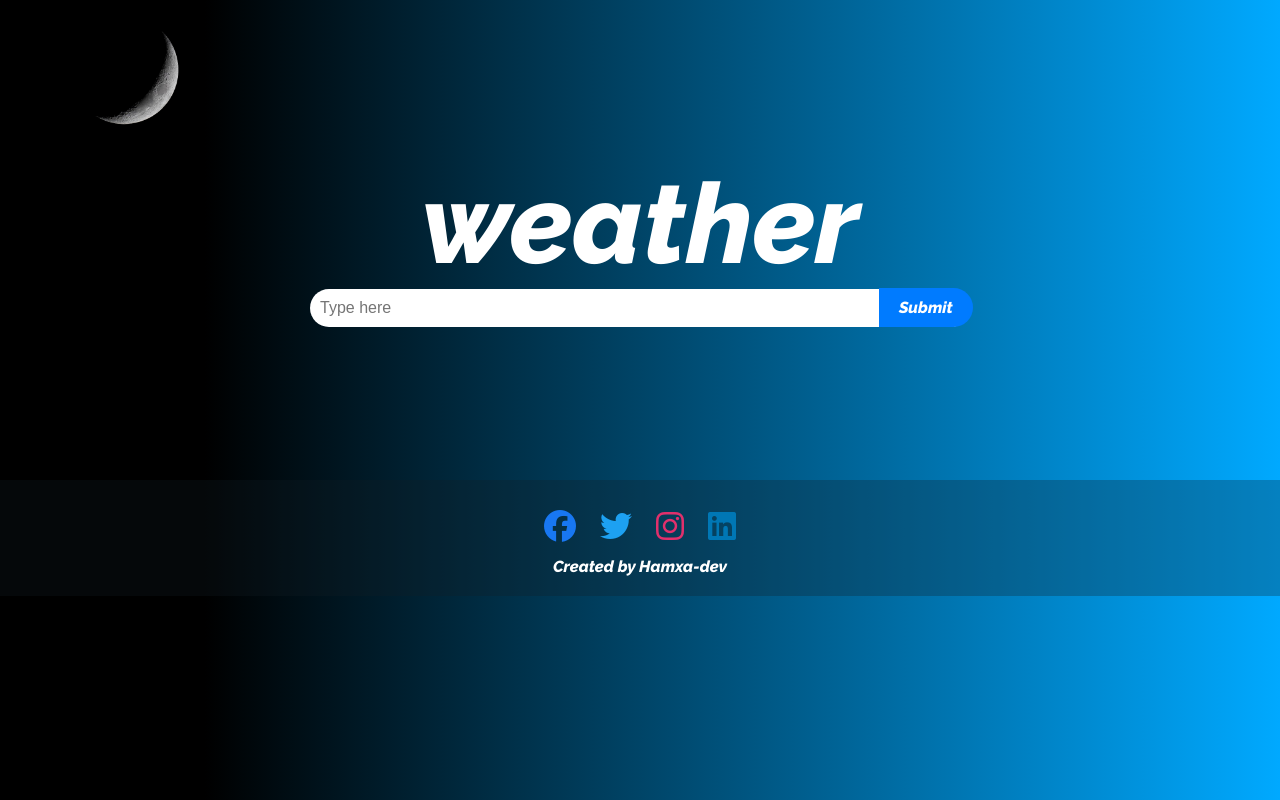
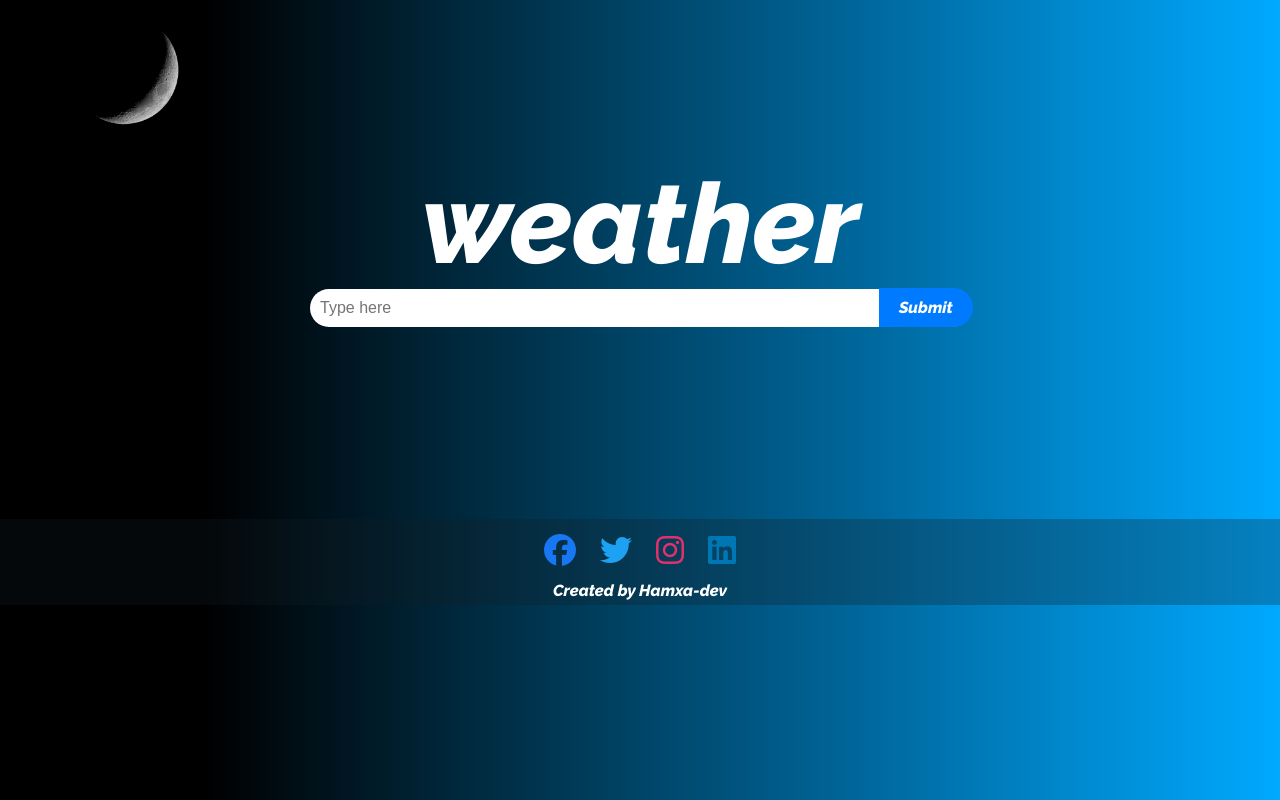
Before and after one commit to AmeerHamzaRafiq/weather-app, a plain HTML site: page index.html in a window 1280 px wide. Drawn offline with nearby package versions, Linux system fonts and the light colour scheme.

Commit message:
Updated styles and HTML

```diff
--- a/style.css
+++ b/style.css
@@ -124,11 +124,11 @@ body {
 
 .footer {
   justify-content: space-evenly;
-  margin-top: 12%;
+  margin-top: 15%;
   background-color: #131c2549;
   color: #fff;
   text-align: center;
-  padding: 20px;
+  padding: 5px;
 }
 p{
   padding-top: 15px;
```
